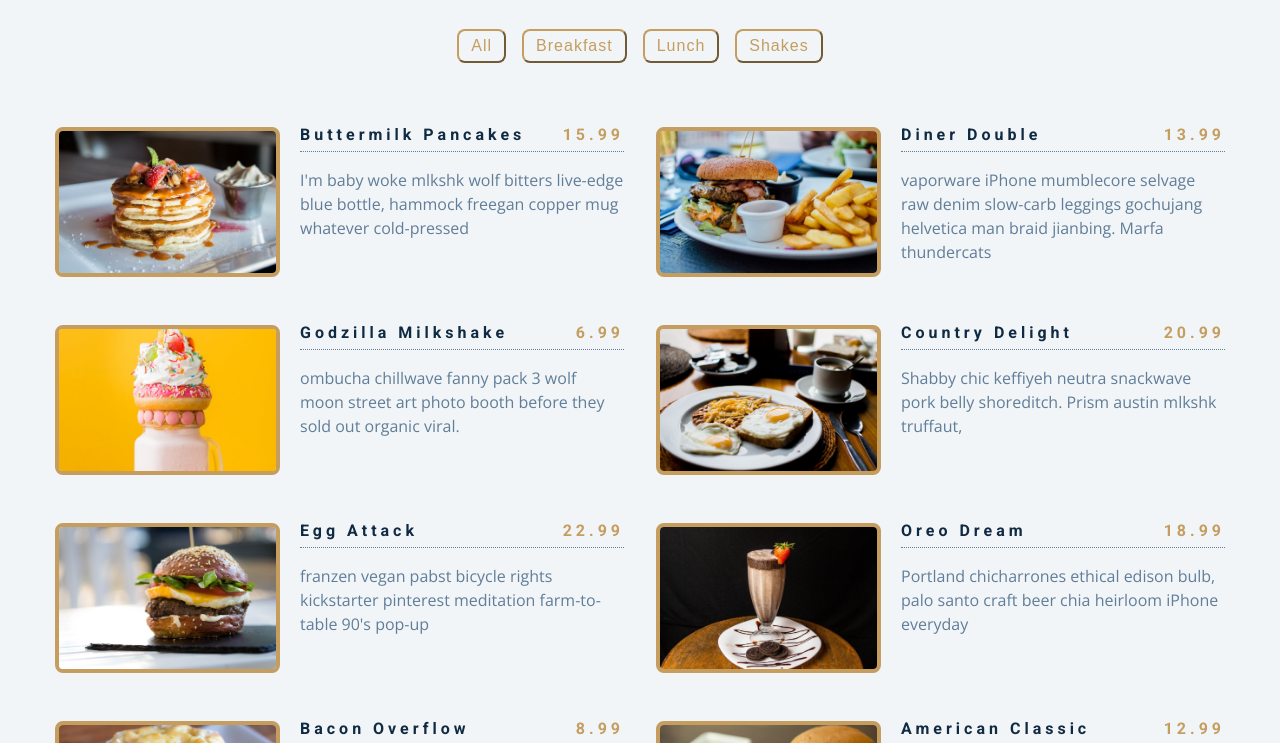
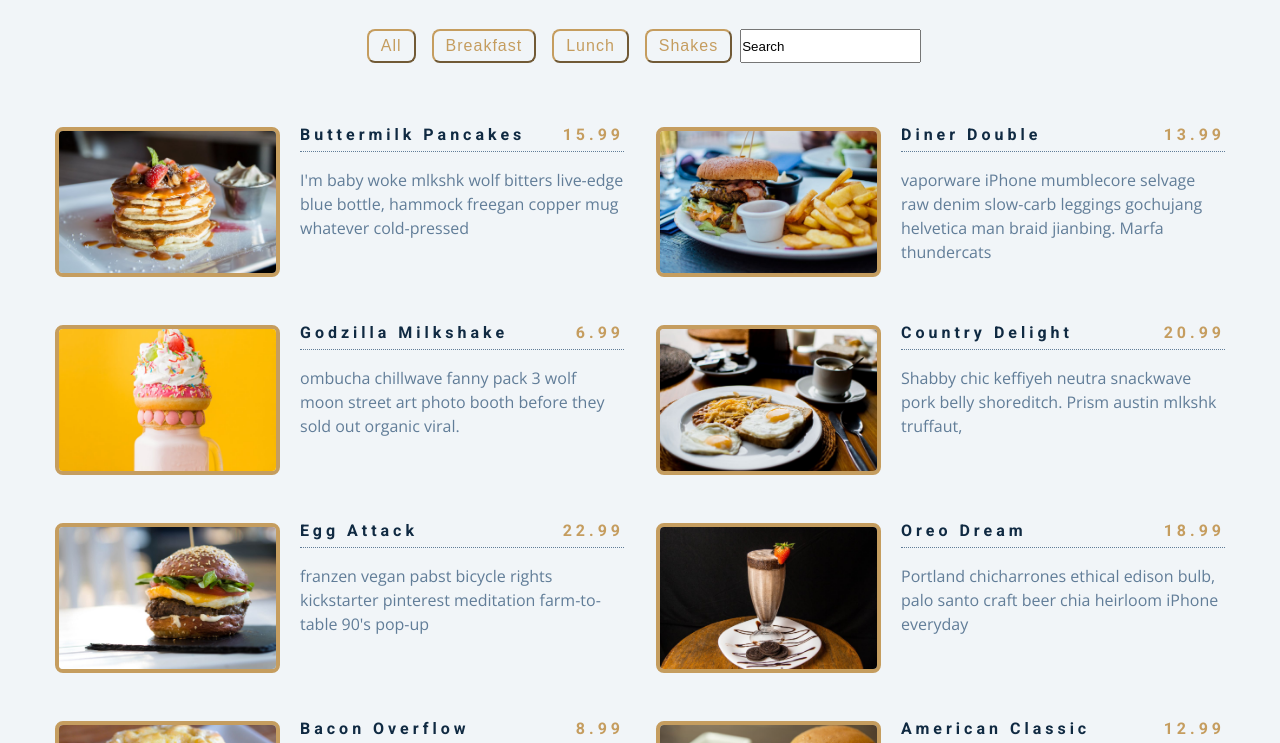
Before and after one commit to soloasiedu/VanillaJavascriptProjects, a plain HTML site: page Menu/index.html in a window 1280 px wide. Shown: the part 139-882 px from the top of the page. Drawn offline with nearby package versions, Linux system fonts and the light colour scheme.

Commit message:
adding an extra search by name or title functionality

```diff
--- a/Menu/app.js
+++ b/Menu/app.js
@@ -78,6 +78,8 @@ const sectionCenter = document.querySelector('.section-center');
 const filterBtns = document.querySelectorAll('.filter-btn');
 
 
+
+
 window.addEventListener("DOMContentLoaded", function () {
   displayMenuItems(menu);
 });
@@ -119,3 +121,19 @@ function displayMenuItems(menuItems){
   // console.log(displayMenu);
   sectionCenter.innerHTML = displayMenu;
 }
+
+function searchFunction(val) {
+  // alert("The input value has changed. The new value is: " + val);
+  console.log(val);
+  let searchedItems = menu.filter(function(menuItem){
+    if(menuItem.title.includes(val) === true){
+      return menuItem;
+    }
+  });
+  if(val === ""){
+    displayMenuItems(menu);
+  }else {
+    displayMenuItems(searchedItems);
+  }
+
+}
--- a/Menu/index.html
+++ b/Menu/index.html
@@ -23,6 +23,7 @@
       <button class="filter-btn" data-id="breakfast" type="button">breakfast</button>
       <button class="filter-btn" data-id="lunch" type="button">lunch</button>
       <button class="filter-btn" data-id="shakes" type="button">shakes</button>
+      <input type="text" name="txt" value="Search" onchange="searchFunction(this.value)">
     </div>
     <!-- Menu items -->
     <div class="section-center">
```
